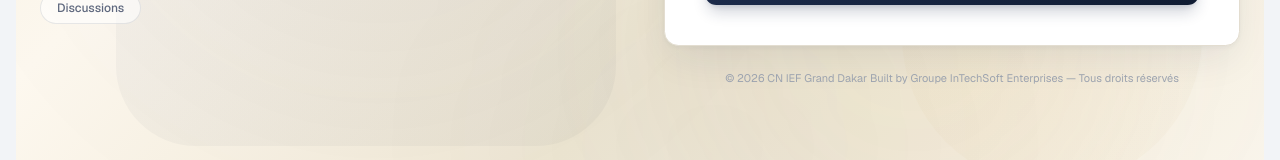
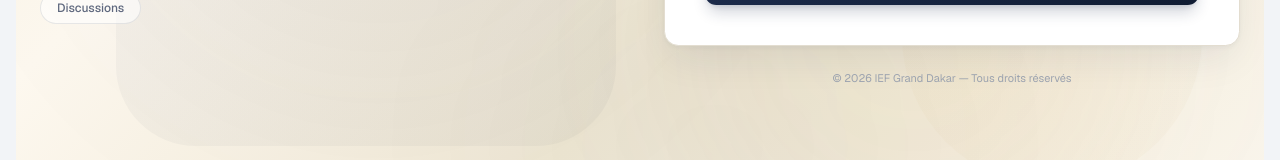
Before and after one commit to babacarmboup2013-crypto/admin-ief-gdkr, a Next.js app in the folder app/: page /auth in a window 1280 px wide. Shown: the part 534-694 px from the top of the page. Built offline with nearby package versions, Linux system fonts and the light colour scheme; no server answers.

Commit message:
fix: simplification copyright

```diff
--- a/app/src/app/auth/page.tsx
+++ b/app/src/app/auth/page.tsx
@@ -166,7 +166,7 @@ function AuthForm() {
           </div>
 
           <p className="mt-6 text-center text-[11px] text-[#9ca3af]">
-            © 2026 CN IEF Grand Dakar Built by Groupe InTechSoft Enterprises — Tous droits réservés
+            © 2026 IEF Grand Dakar — Tous droits réservés
           </p>
         </div>
       </div>
```
